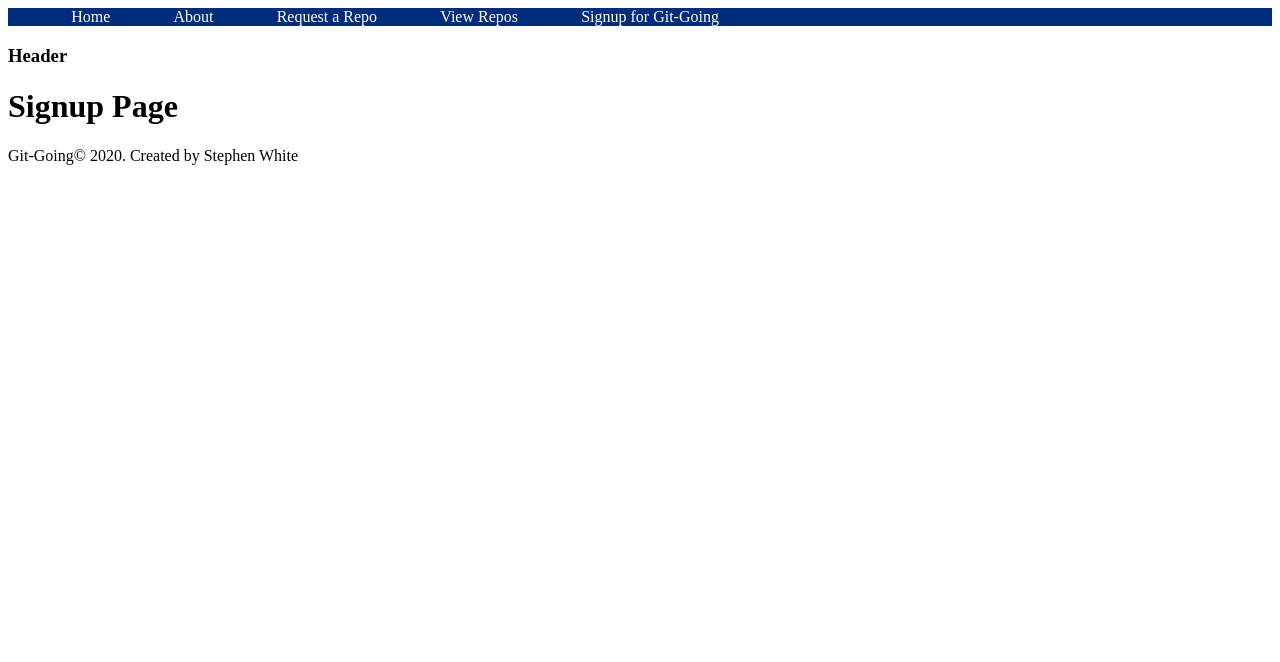
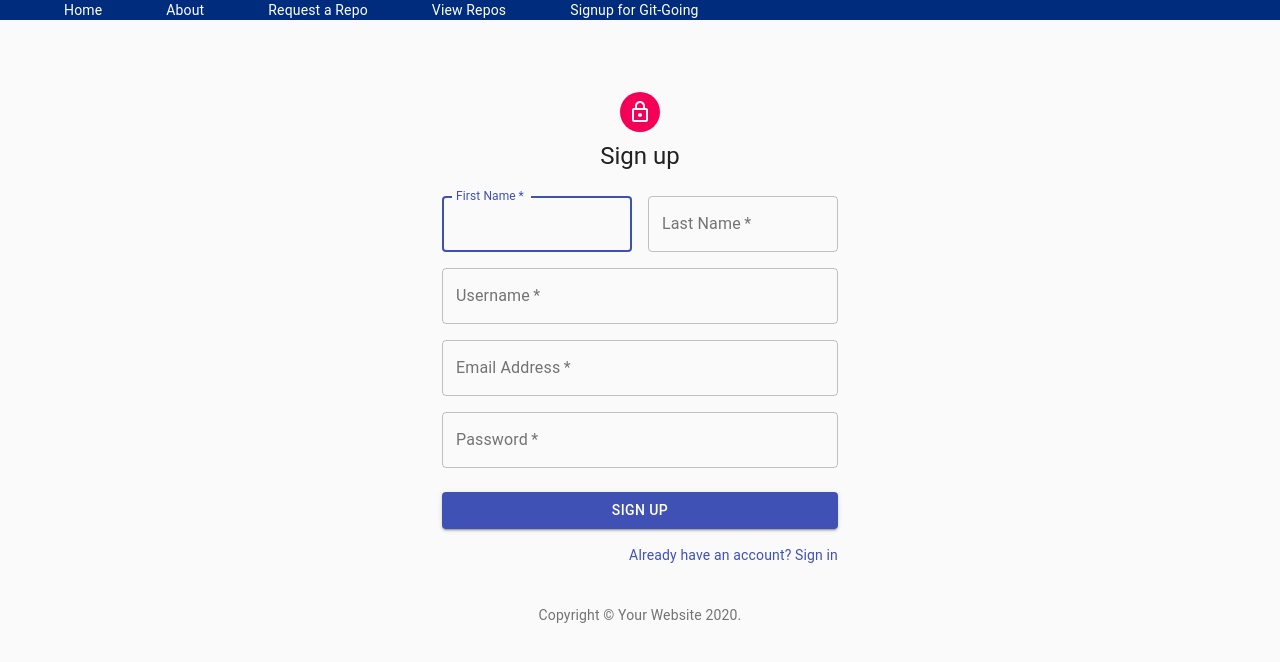
Before and after one commit to Swhite9478/Git-Going, a React (Create React App) app in the folder git-going-frontend/: page /Signup in a window 1280 px wide. Shown: the top 662 px of the page. Built offline with nearby package versions, Linux system fonts and the light colour scheme.

Commit message:
Added signup stub

```diff
--- a/git-going-frontend/src/pages/Signup.js
+++ b/git-going-frontend/src/pages/Signup.js
@@ -1,15 +1,145 @@
-import React, { Component } from 'react';
-import { Layout } from '../components/layouts';
+import React from "react";
+import Avatar from "@material-ui/core/Avatar";
+import Button from "@material-ui/core/Button";
+import CssBaseline from "@material-ui/core/CssBaseline";
+import TextField from "@material-ui/core/TextField";
+import FormControlLabel from "@material-ui/core/FormControlLabel";
+import Checkbox from "@material-ui/core/Checkbox";
+import Link from "@material-ui/core/Link";
+import Grid from "@material-ui/core/Grid";
+import Box from "@material-ui/core/Box";
+import LockOutlinedIcon from "@material-ui/icons/LockOutlined";
+import Typography from "@material-ui/core/Typography";
+import { makeStyles } from "@material-ui/core/styles";
+import Container from "@material-ui/core/Container";
 
+function Copyright() {
+  return (
+    <Typography variant="body2" color="textSecondary" align="center">
+      {"Copyright © "}
+      <Link color="inherit" href="https://material-ui.com/">
+        Your Website
+      </Link>{" "}
+      {new Date().getFullYear()}
+      {"."}
+    </Typography>
+  );
+}
 
-export default class Signup extends Component {
-    render() {
-        return (
-            <div>
-                <Layout >
-                    <h1>Signup Page</h1>
-                </Layout >
-            </div>
-        );
-    }
+const useStyles = makeStyles(theme => ({
+  paper: {
+    marginTop: theme.spacing(8),
+    display: "flex",
+    flexDirection: "column",
+    alignItems: "center"
+  },
+  avatar: {
+    margin: theme.spacing(1),
+    backgroundColor: theme.palette.secondary.main
+  },
+  form: {
+    width: "100%", // Fix IE 11 issue.
+    marginTop: theme.spacing(3)
+  },
+  submit: {
+    margin: theme.spacing(3, 0, 2)
+  }
+}));
+
+export default function SignUp() {
+  const classes = useStyles();
+
+  return (
+    <Container component="main" maxWidth="xs">
+      <CssBaseline />
+      <div className={classes.paper}>
+        <Avatar className={classes.avatar}>
+          <LockOutlinedIcon />
+        </Avatar>
+        <Typography component="h1" variant="h5">
+          Sign up
+        </Typography>
+        <form className={classes.form} noValidate>
+          <Grid container spacing={2}>
+            <Grid item xs={12} sm={6}>
+              <TextField
+                autoComplete="fname"
+                name="firstName"
+                variant="outlined"
+                required
+                fullWidth
+                id="firstName"
+                label="First Name"
+                autoFocus
+              />
+            </Grid>
+            <Grid item xs={12} sm={6}>
+              <TextField
+                variant="outlined"
+                required
+                fullWidth
+                id="lastName"
+                label="Last Name"
+                name="lastName"
+                autoComplete="lname"
+              />
+            </Grid>
+            <Grid item xs={12}>
+              <TextField
+                variant="outlined"
+                required
+                fullWidth
+                id="username"
+                label="Username"
+                name="username"
+                autoComplete="uname"
+              />
+            </Grid>
+            <Grid item xs={12}>
+              <TextField
+                variant="outlined"
+                required
+                fullWidth
+                id="email"
+                label="Email Address"
+                name="email"
+                autoComplete="email"
+              />
+            </Grid>
+            <Grid item xs={12}>
+              <TextField
+                variant="outlined"
+                required
+                fullWidth
+                name="password"
+                label="Password"
+                type="password"
+                id="password"
+                autoComplete="current-password"
+              />
+            </Grid>
+          </Grid>
+          <Button
+            type="submit"
+            fullWidth
+            variant="contained"
+            color="primary"
+            className={classes.submit}
+          >
+            Sign Up
+          </Button>
+          <Grid container justify="flex-end">
+            <Grid item>
+              <Link href="#" variant="body2">
+                Already have an account? Sign in
+              </Link>
+            </Grid>
+          </Grid>
+        </form>
+      </div>
+      <Box mt={5}>
+        <Copyright />
+      </Box>
+    </Container>
+  );
 }
```
